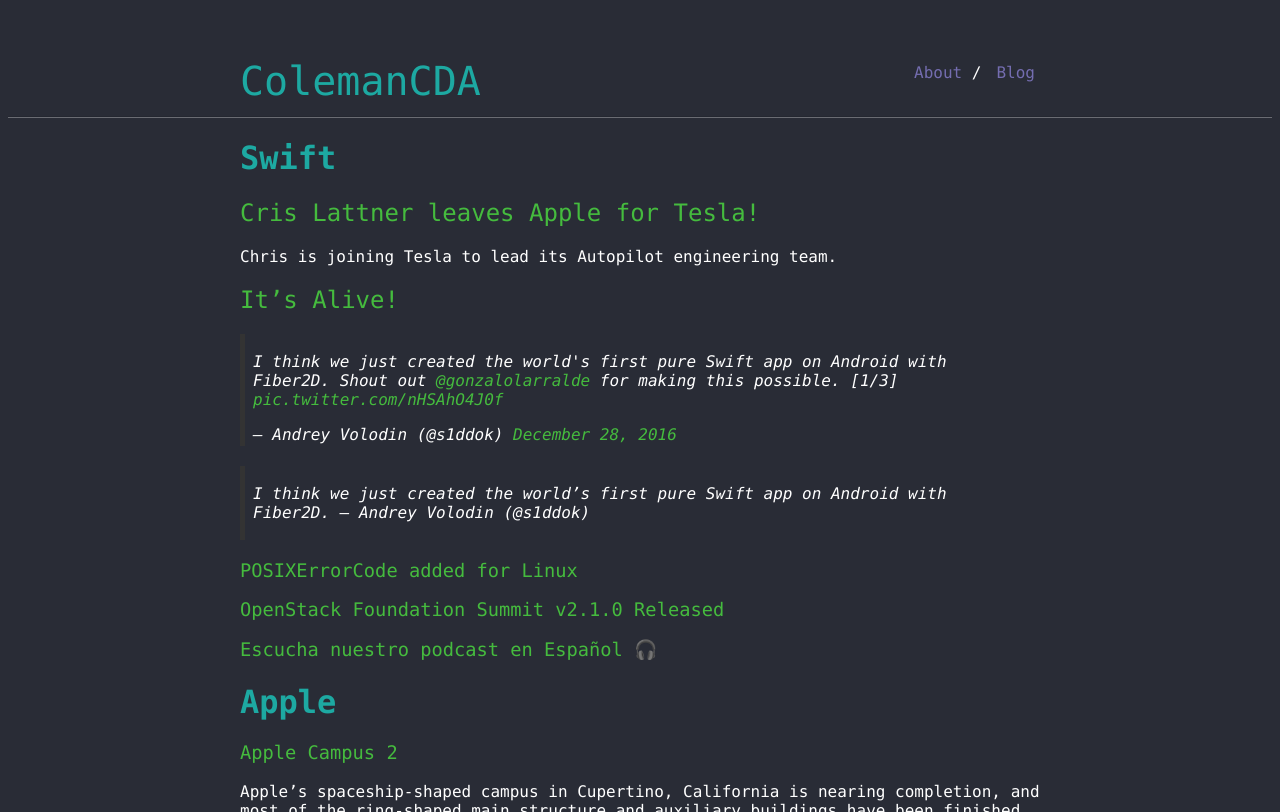
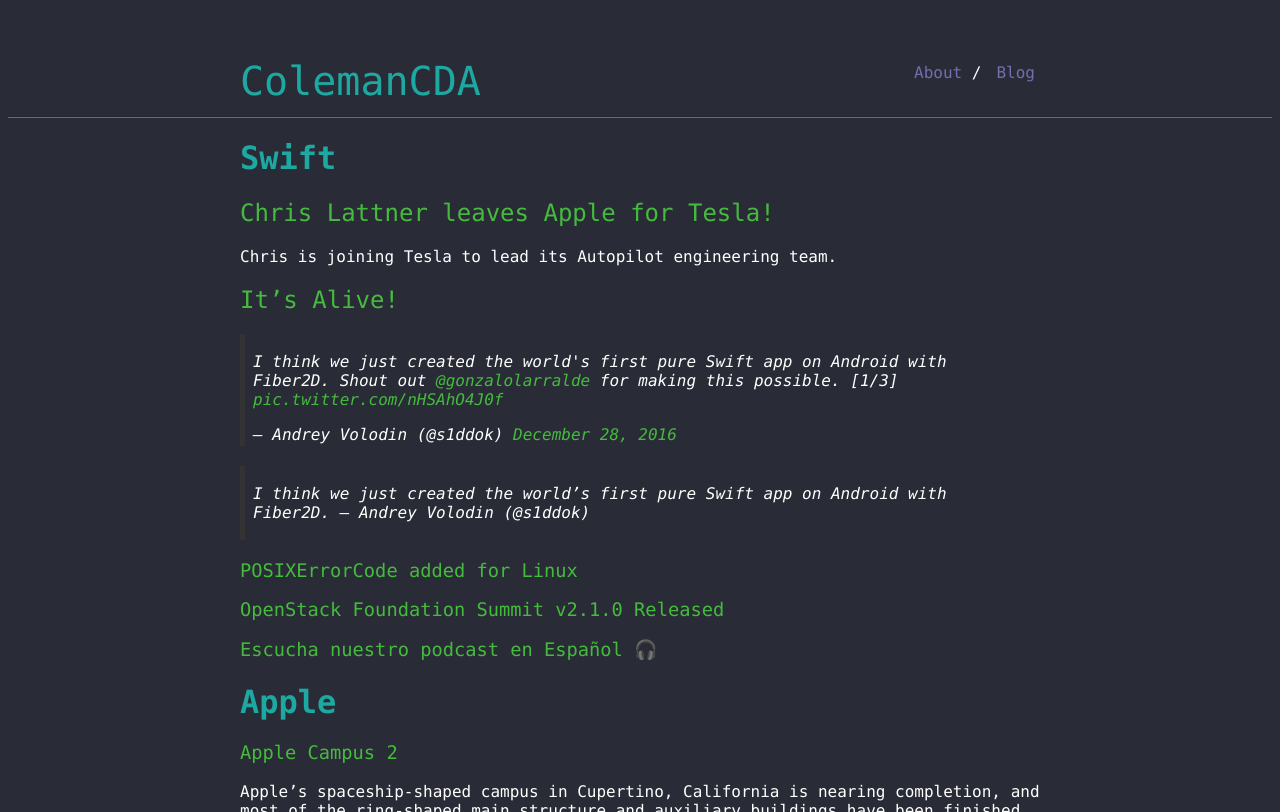
Before and after one commit to colemancda/colemancda.github.io, a Jekyll site: the page built from index.md, in a window 1280 px wide and 900 px high, cut to the strip 0-812 px from the top of the window. Built offline with Jekyll 4.4.1, drawn with Linux system fonts in a browser that asks for light colours; comment, search, counter and statistics services are not loaded; our own code applies the rules of GitHub Pages for plain Markdown files.

Commit message:
fixed typo

```diff
--- a/index.md
+++ b/index.md
@@ -6,7 +6,7 @@ layout: default
 
 # Swift
 
-## [Cris Lattner leaves Apple for Tesla!](https://www.tesla.com/blog/welcome-chris-lattner)
+## [Chris Lattner leaves Apple for Tesla!](https://www.tesla.com/blog/welcome-chris-lattner)
 
 Chris is joining Tesla to lead its Autopilot engineering team.
 
```
